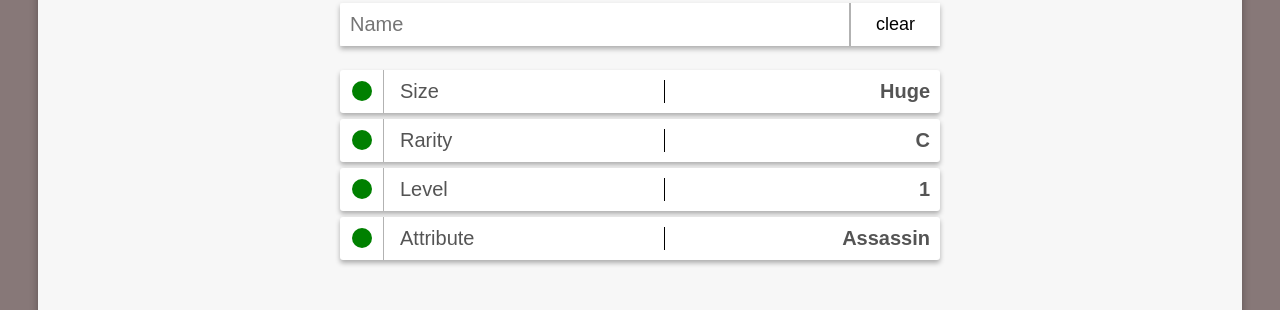
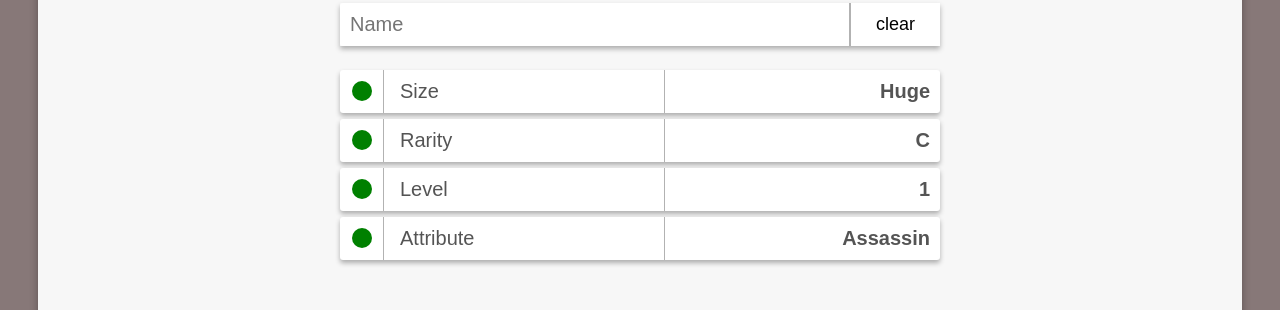
Before and after one commit to blbbrayan/fiend-game, an Angular app: page / in a window 1280 px wide. Shown: the part 210-520 px from the top of the page. Built offline with nearby package versions, Linux system fonts and the light colour scheme.

Commit message:
adding things :p

```diff
--- a/src/app/fiend-card/fiend-card.component.html
+++ b/src/app/fiend-card/fiend-card.component.html
@@ -20,7 +20,7 @@
     <div>Health: {{fiend.baseHealth}}</div>
     <div>Damage: {{fiend.baseDamage}}</div>
     <div>Accuracy: {{fiend.baseAccuracy}}</div>
-    <button class="attack" (click)="setAttackMode()">Attack</button>
+    <div>Ability: {{fiend.unit().ability ? fiend.unit().ability.name : 'In-Dev.'}}</div>
   </div>
 </div>
 <div class="name" *ngIf="fiend.unit()">{{fiend.unit().name}}</div>
--- a/src/app/fiend-card/fiend-card.component.ts
+++ b/src/app/fiend-card/fiend-card.component.ts
@@ -14,6 +14,10 @@ export class FiendCardComponent {
   @Input() attackMode: boolean;
   @Input() turn: boolean = false;
   menu: boolean;
+
+  constructor(){
+    setTimeout(()=>console.log(this.fiend.unit()), 1000);
+  }
 
   getState(){
     return {
--- a/src/app/marketplace/marketplace.component.css
+++ b/src/app/marketplace/marketplace.component.css
@@ -234,9 +234,19 @@
 .search-label .search-selected{
   width: 50%;
   float: right;
-  border-left: 1px solid black;
+  border-left: 1px solid rgba(0, 0, 0, 0.3);
   text-align: right;
   cursor: pointer;
+  height: 43px;
+  line-height: 43px;
+  margin-top: -10px;
+  margin-right: -10px;
+  padding-right: 10px;
+  transition: .3s;
+}
+
+.search-label .search-selected:hover{
+  box-shadow: 0 5px 10px 0 rgba(0,0,0,0.3);
 }
 
 .search-active{
@@ -250,6 +260,11 @@
   text-align: center;
   line-height: 48px;
   cursor: pointer;
+  transition: .3s;
+}
+
+.search-active:hover{
+  box-shadow: 0 5px 10px 0 rgba(0,0,0,0.3);
 }
 
 .search-active span{
--- a/src/app/marketplace/marketplace.component.html
+++ b/src/app/marketplace/marketplace.component.html
@@ -1,4 +1,5 @@
 <h1 class="header" (click)="gui.searchModal = true">Marketplace</h1>
+
 <div class="center">
   <div class="fiend-card" *ngFor="let unit of search">
     <div class="preview">
@@ -17,7 +18,7 @@
         <p>Health: {{unit.health}}</p>
         <p>Damage: {{unit.damage}}</p>
         <p>Accuracy: {{unit.accuracy}}</p>
-        <p>Ability: {{unit.ability}}</p>
+        <p>Ability: {{unit.ability?.name || 'In-Dev'}}</p>
       </div>
     </div>
     <div class="cost">
--- a/src/app/shared/unit-generator.ts
+++ b/src/app/shared/unit-generator.ts
@@ -41,7 +41,7 @@ export class UnitGenerator {
     if (unit.ability)
       ability = Abilities.load(unit.ability);
 
-    let fiend = new Fiend(name, rarity, level, attribute, unit.size, unit.color, ability);
+    let fiend = new Fiend(unit.name, rarity, level, attribute, unit.size, unit.color, ability);
     fiend.color = unit.color;
 
     return fiend;
--- a/src/index.html
+++ b/src/index.html
@@ -2,7 +2,7 @@
 <html lang="en">
 <head>
   <meta charset="utf-8">
-  <title>CryptoFiends</title>
+  <title>crypto-fiends</title>
   <base href="/">
 
   <meta name="viewport" content="width=device-width, initial-scale=1">
```
Also changed, not shown: src/app/shared/ability-report.ts (added, +8 -0 lines).
